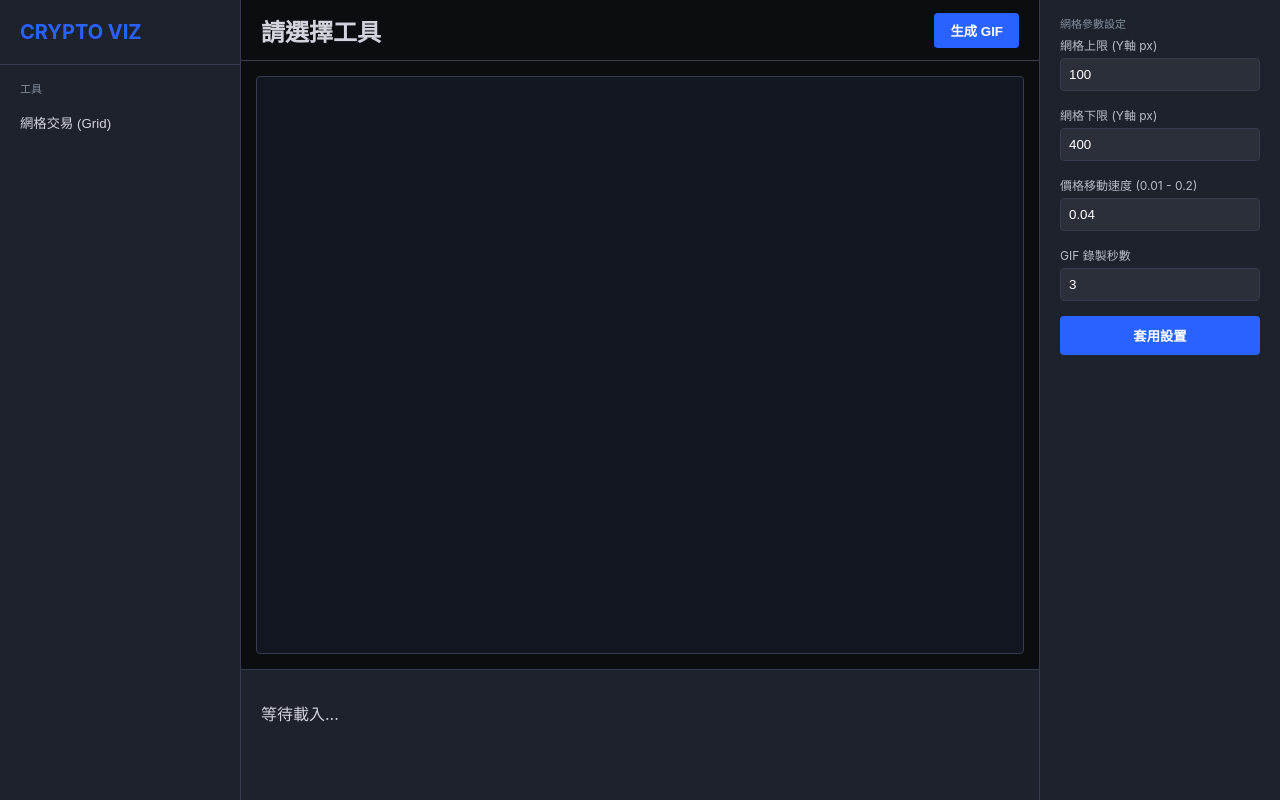
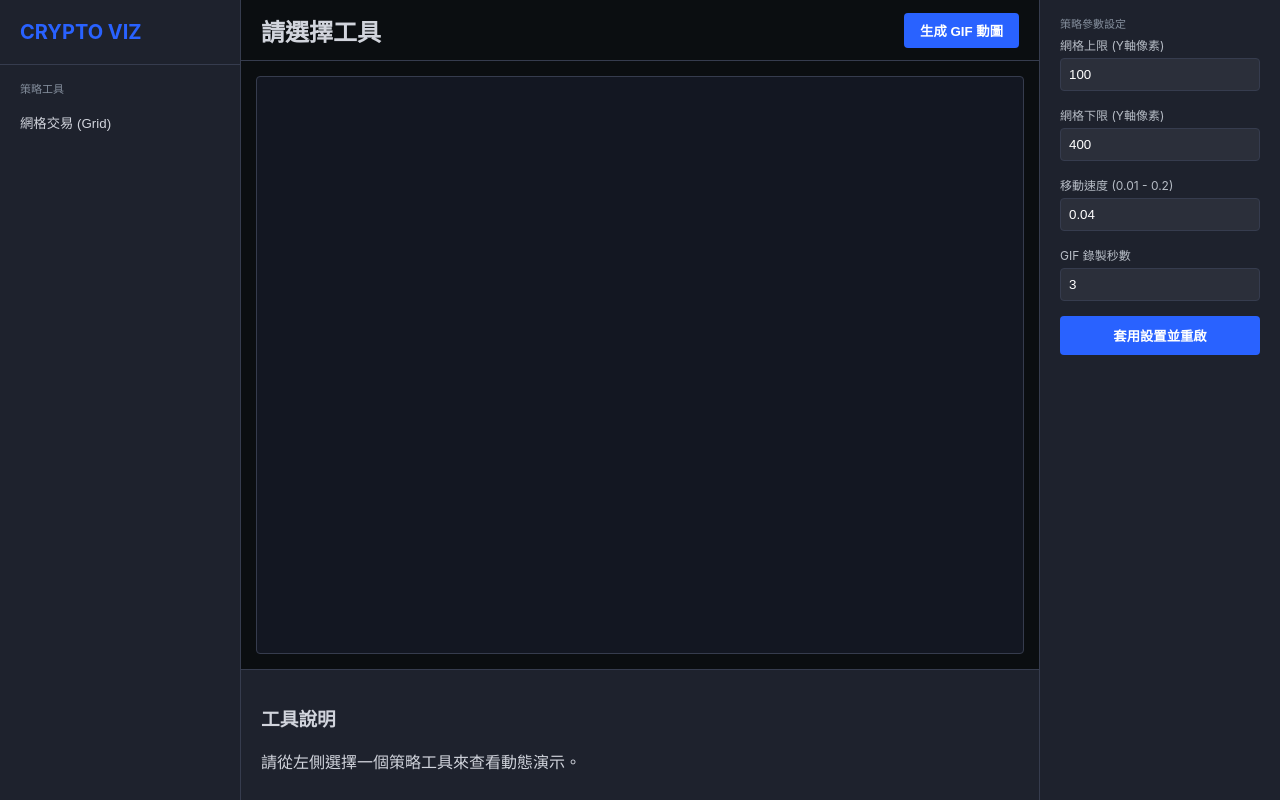
Before and after one commit to kttseng7-cell/tool, a plain HTML site: page index.html in a window 1280 px wide. Drawn offline with Linux system fonts and the light colour scheme.

Commit message:
Update index.html

```diff
--- a/index.html
+++ b/index.html
@@ -3,50 +3,54 @@
 <head>
     <meta charset="UTF-8">
     <meta name="viewport" content="width=device-width, initial-scale=1.0">
-    <title>CryptoViz Pro</title>
+    <title>CryptoViz Pro - 策略視覺化工具</title>
     <script src="https://cdnjs.cloudflare.com/ajax/libs/gif.js/0.2.0/gif.js"></script>
     <link rel="stylesheet" href="style.css">
 </head>
 <body class="dark-theme">
+
     <aside class="sidebar">
         <div class="brand">CRYPTO VIZ</div>
-        <div class="section-title">工具</div>
+        <div class="section-title">策略工具</div>
         <nav id="menu"></nav>
     </aside>
 
     <main class="main-content">
         <header class="toolbar">
             <h2 id="tool-title">請選擇工具</h2>
-            <button id="export-gif" class="btn-export">生成 GIF</button>
+            <button id="export-gif" class="btn-export">生成 GIF 動圖</button>
         </header>
+
         <div id="canvas-container">
             <canvas id="main-canvas"></canvas>
         </div>
-        <div class="info-panel">
-            <p id="tool-info">等待載入...</p>
-        </div>
+
+        <section class="info-panel">
+            <h3>工具說明</h3>
+            <p id="tool-info">請從左側選擇一個策略工具來查看動態演示。</p>
+        </section>
     </main>
 
     <aside class="control-panel">
-        <div class="section-title">網格參數設定</div>
+        <div class="section-title">策略參數設定</div>
         <div class="settings-group">
             <div class="input-item">
-                <label>網格上限 (Y軸 px)</label>
+                <label>網格上限 (Y軸像素)</label>
                 <input type="number" id="grid-top" value="100">
             </div>
             <div class="input-item">
-                <label>網格下限 (Y軸 px)</label>
+                <label>網格下限 (Y軸像素)</label>
                 <input type="number" id="grid-bottom" value="400">
             </div>
             <div class="input-item">
-                <label>價格移動速度 (0.01 - 0.2)</label>
+                <label>移動速度 (0.01 - 0.2)</label>
                 <input type="number" id="move-speed" value="0.04" step="0.01">
             </div>
             <div class="input-item">
                 <label>GIF 錄製秒數</label>
-                <input type="number" id="record-duration" value="3">
+                <input type="number" id="record-sec" value="3">
             </div>
-            <button id="apply-settings" class="btn-primary">套用設置</button>
+            <button id="apply-settings" class="btn-primary">套用設置並重啟</button>
         </div>
     </aside>
 
```
